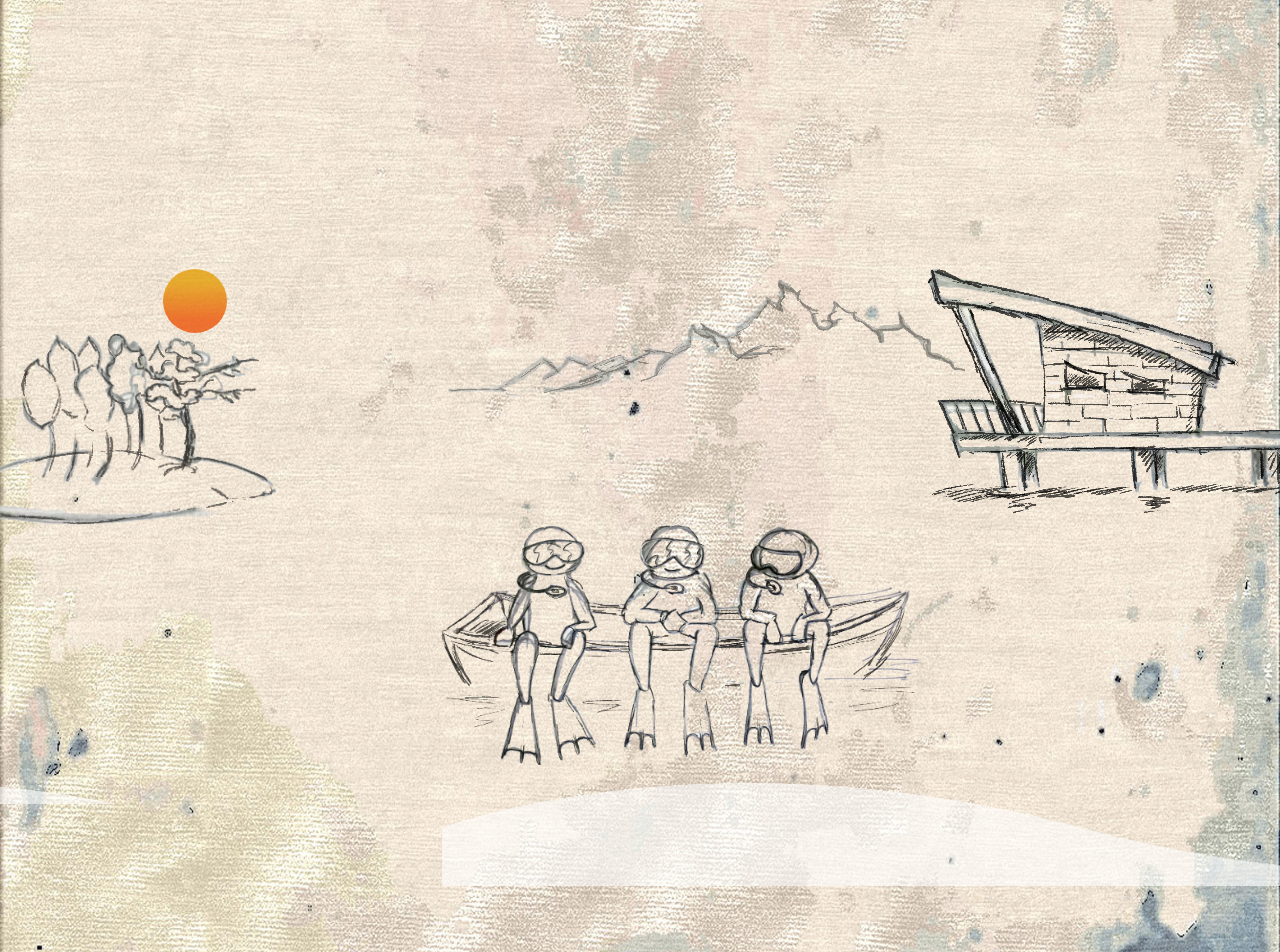
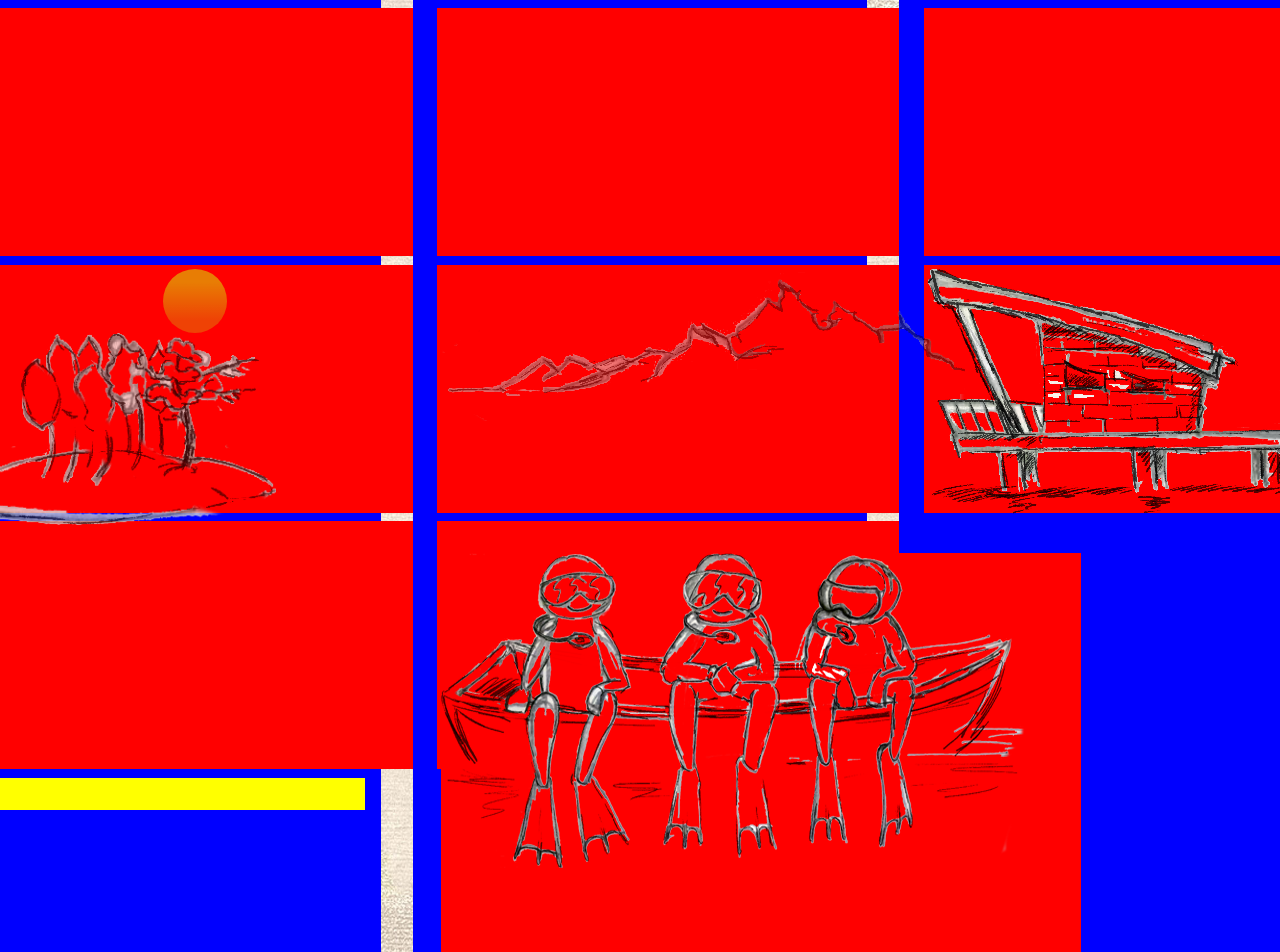
Before and after one commit to maikkinen/divers, a React (Create React App) app: page / in a window 1280 px wide. Shown: the top 952 px of the page. Built offline with nearby package versions, Linux system fonts and the light colour scheme.

Commit message:
Divers floating overflow bug fix

```diff
--- a/src/animations/Ball.js
+++ b/src/animations/Ball.js
@@ -21,7 +21,7 @@ const Ball = styled.div`
   margin: 0 auto;
   background-color: #e39d05;
   background-image: linear-gradient(0deg, #e39d05 20%, #eb5307 80%);
-  animation: ${morph} 1s linear infinite, ${spin} 1s ease-in-out infinite;
+  animation: ${spin} 3s ease-in-out infinite;
 `
 
 //animation: ${morph} 1s linear infinite, ${spin} 1s ease-in-out infinite;
--- /dev/null
+++ b/src/animations/Divers.js
@@ -0,0 +1,33 @@
+/* eslint-disable no-unused-vars */
+import React from 'react'
+import { Image } from 'react-bootstrap'
+import divers from '../pics/divers_small.png'
+import styled, { keyframes } from 'styled-components'
+
+const wavering = keyframes ` {
+  0% { transform: rotate(-1deg); }
+  25% { transform: rotate(0deg); }
+  50% { transform: rotate(1deg); }
+  75% { transform: rotate(0deg); }
+  100% { transform: rotate(-1deg); }
+}`
+
+const floating = keyframes ` {
+  0% { top: 34.5em; }
+  50% {
+    top: 35em;
+  }
+  100% { top: 34.5em; }
+}`
+
+
+const DiversBoat = styled.div`
+  background-image: url(${divers});
+  repeat-image: false;
+  overflow-x: hidden;
+  overflow-y: auto;
+  position: absolute;
+  animation: ${wavering} 10s linear infinite, ${floating} 4s ease-in-out infinite;
+  z-index: 1000;
+`
+export default DiversBoat
--- a/src/animations/Waves.js
+++ b/src/animations/Waves.js
@@ -5,24 +5,30 @@ import wave from '../pics/wave.png'
 import styled, { keyframes } from 'styled-components'
 
 
-const waving1 = keyframes ` {
+const waving1 = keyframes` {
   0% { left: 0; }
-  50% { left: 1000px; }
+  50% { left: 200px; }
   100% { left: 0; }
 }`
 
-const waving2 = keyframes ` {
+const waving2 = keyframes` {
   0% { left: 0; }
   50% { left: -500px; }
   100% { left: 0; }
 }`
 
-const higher = keyframes ` {
-  0% { height: 100px; }
+const higher = keyframes` {
+  0% { top: 100px; }
   50% {
-    height: 120px;
+    top: 120px;
   }
-  100% { height: 100px; }
+  100% { top: 100px; }
+}`
+
+const wavering = keyframes` {
+  0% { transform: rotate(-2deg); }
+  50% { transform: rotate(0deg); }
+  100% { transform: rotate(-2deg); }
 }`
 
 const OneWave = styled.div`
@@ -31,11 +37,9 @@ const OneWave = styled.div`
   opacity: 0.6;
   margin: 0 auto;
   background-image: url(${wave});
-  position: absolute;
-  top: 0.7vh;
-  left: 0;
-  repeat: true;
-  animation: ${waving1} 30s linear infinite, ${higher} 4s ease-in-out infinite;
+  position: relative;
+  repeat: no-repeat;
+  animation: ${higher} 10s ease-in-out infinite;
 `
 
 const OneWave2 = styled.div`
@@ -45,19 +49,32 @@ const OneWave2 = styled.div`
   margin: 0 auto;
   background-image: url(${wave});
   position: absolute;
-  top: 0.3vh;
+  top: 1vh;
   left: 0;
-  repeat: true;
+  repeat: false;
   animation-delay: 3s;
   animation: ${waving2} 20s linear infinite
 `
+const OneWave3 = styled.div`
+  width: 100%;
+  height: 150%;
+  opacity: 0.8;
+  margin: 0 auto;
+  background-image: url(${wave});
+  position: absolute;
+  top: 1vh;
+  left: 0;
+  repeat: false;
+  animation-delay: 3s;
+  animation: ${wavering} 10s linear infinite
+`
 //background-color: #e39d05;
+
 
 const Waves = () => {
   return (
     <div>
-      <OneWave/>
-      <OneWave2/>
+      <OneWave />
     </div>
   )
 }
--- a/src/components/Grid.js
+++ b/src/components/Grid.js
@@ -4,6 +4,7 @@ import { Container, Row, Col } from 'react-bootstrap'
 import ImageBox from './ImageBox'
 import Ball from '../animations/Ball'
 import Waves from '../animations/Waves'
+import DiversBoat from '../animations/Divers'
 
 import dock from '../pics/bg_elems_cabin.png'
 import iland from '../pics/bg_iland.png'
@@ -33,32 +34,43 @@ const rowStyle = {
   width: '33%',
   height: '100%',
   borderRadius: '1em',
-  //backgroundColor: 'blue',
+  backgroundColor: 'blue',
   margin: '1em',
   padding: '1em'
 }
 
 const fullWidthRow = {
-  width: '100vw',
-  position: 'relative',
+  width: '100%',
+  //position: 'relative',
   height: '1em',
   borderRadius: '0em',
-  //backgroundColor: 'red',
+  backgroundColor: 'yellow',
+  margin: '0em',
+  overflow: 'hidden'
+}
+
+const waveRow = {
+  width: '100%',
+  //position: 'relative',
+  height: '1em',
+  borderRadius: '0em',
+  backgroundRepeat: 'no-repeat',
+  backgroundColor: 'yellow',
   margin: '0em',
 }
 
-const imgStyle = {
-  width: '100%',
-  height: '100%',
-  padding: '0',
-  margin: '0'
+const gridDiversStyle = {
+  width: '50%',
+  height: '50%',
+  backgroundRepeat: 'no-repeat',
+  overflow: 'hidden',
+  backgroundColor: 'red',
 }
 
 const gridElemStyle = {
   width: '30em',
   height: '15em',
-  //borderRadius: '1em',
-  //backgroundColor: 'red',
+  backgroundColor: 'red',
   padding: '0.25em',
   margin: '2%',
 }
@@ -73,9 +85,9 @@ const Grid = () => {
           <ImageBox image={iland} style={{ opacity: '0.8', height: '80%' }} />
         </Col>
         <Col style={gridElemStyle}></Col>
-        <Col style={fullWidthRow}>
-          <Waves/>
-        </Col>
+        <Col style={fullWidthRow}>Yolo</Col>
+        <Waves style={waveRow} />
+        <Col style={fullWidthRow}>Yolo</Col>
       </Row>
       <Row style={rowStyle}>
         <Col></Col>
@@ -85,7 +97,7 @@ const Grid = () => {
           <ImageBox image={mountains} style={{ opacity: '0.5' }} />
         </Col>
         <Col style={gridElemStyle}>
-          <ImageBox class='diversBoat' image={divers} style={imgStyle} />
+          <DiversBoat style={gridDiversStyle} />
         </Col>
       </Row>
 
```
Also changed, not shown: src/pics/divers_small.png (added).
